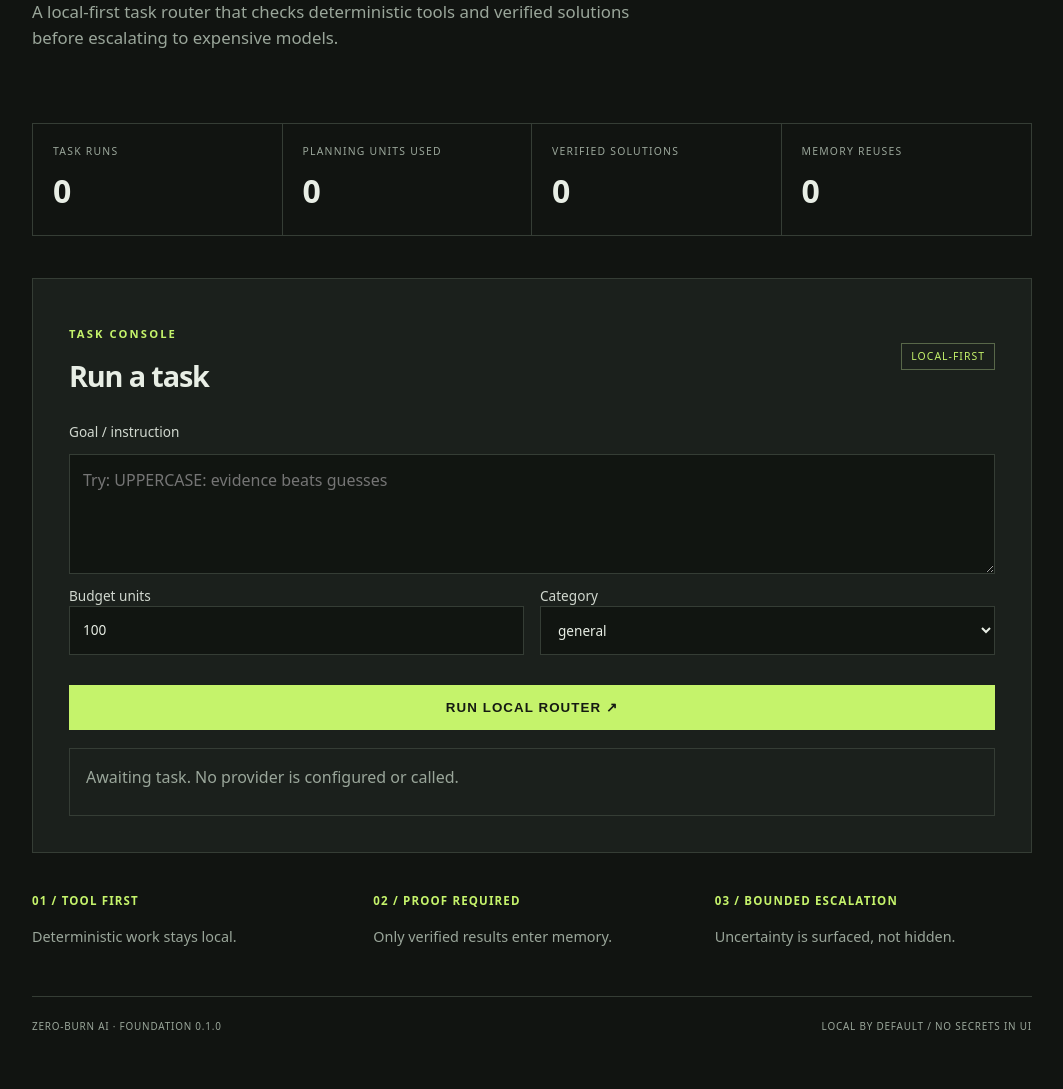
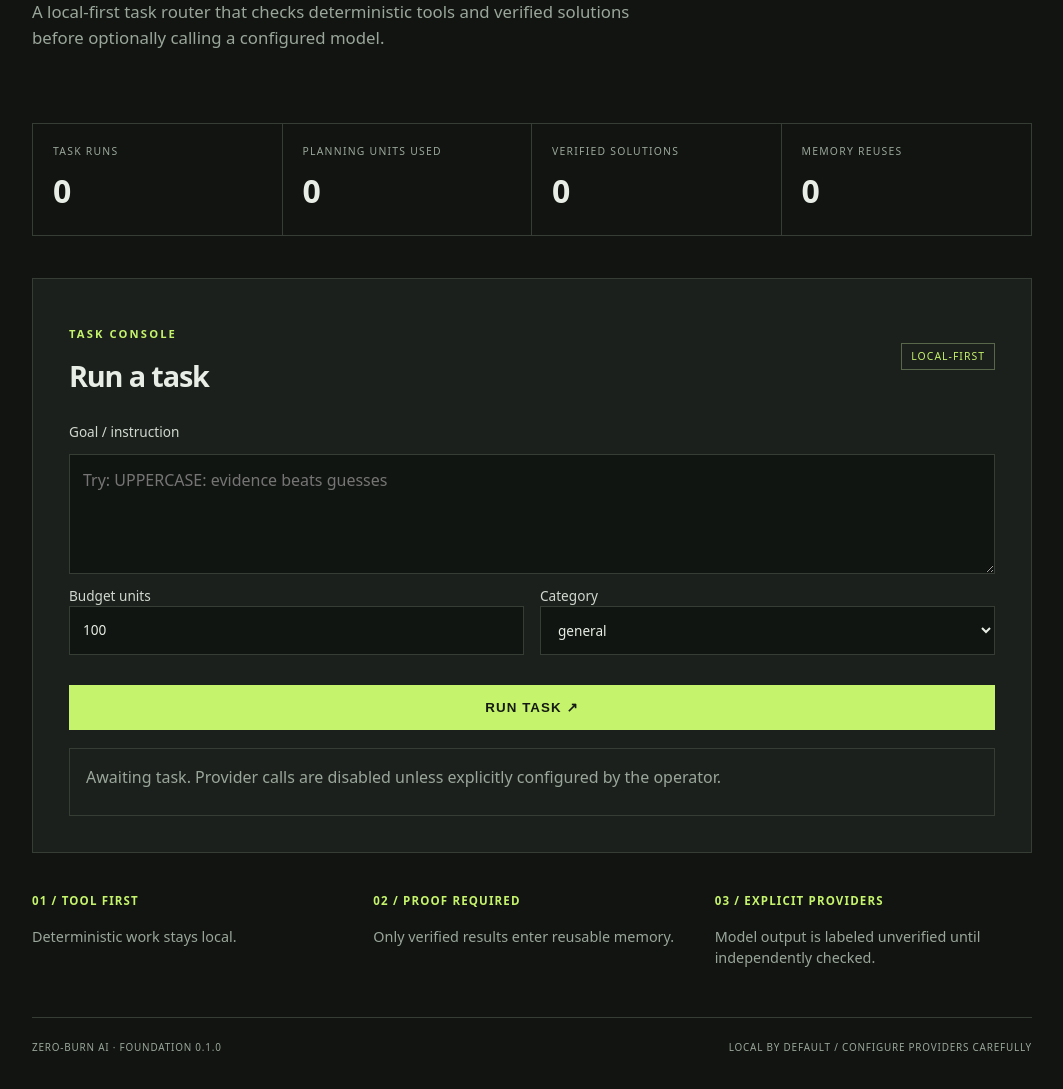
Before and after one commit to galaxyuniversity900-oss/ZERO-BURN-AI, a plain HTML site: page web/index.html in a window 1280 px wide. Shown: the part 409-1498 px from the top of the page, without its empty margins (108-1171 px from the left). Drawn offline with Linux system fonts and the light colour scheme; no server answers.

Commit message:
Clarify provider opt-in and model-output verification in dashboard

```diff
--- a/web/index.html
+++ b/web/index.html
@@ -1,12 +1,12 @@
 <!doctype html>
 <html lang="en"><head><meta charset="utf-8"><meta name="viewport" content="width=device-width,initial-scale=1">
 <meta name="theme-color" content="#171a18"><title>ZERO-BURN AI — Control Room</title><link rel="stylesheet" href="/style.css"></head>
-<body><header><div class="mark">ZB<span> / ENGINE</span></div><div class="live"><i></i> LOCAL MODE · NO PAID CALLS</div></header>
-<main><section class="hero"><p class="eyebrow">EVIDENCE-DRIVEN COMPUTE</p><h1>Spend tokens<br><em>only when needed.</em></h1><p class="sub">A local-first task router that checks deterministic tools and verified solutions before escalating to expensive models.</p></section>
+<body><header><div class="mark">ZB<span> / ENGINE</span></div><div class="live"><i></i> LOCAL-FIRST · PROVIDER OPT-IN</div></header>
+<main><section class="hero"><p class="eyebrow">EVIDENCE-DRIVEN COMPUTE</p><h1>Spend tokens<br><em>only when needed.</em></h1><p class="sub">A local-first task router that checks deterministic tools and verified solutions before optionally calling a configured model.</p></section>
 <section class="metrics"><article><small>TASK RUNS</small><strong id="runs">0</strong></article><article><small>PLANNING UNITS USED</small><strong id="units">0</strong></article><article><small>VERIFIED SOLUTIONS</small><strong id="solutions">0</strong></article><article><small>MEMORY REUSES</small><strong id="hits">0</strong></article></section>
 <section class="work"><div class="section-title"><div><p class="eyebrow">TASK CONSOLE</p><h2>Run a task</h2></div><span class="badge">LOCAL-FIRST</span></div>
 <form id="task-form"><label for="goal">Goal / instruction</label><textarea id="goal" required maxlength="4000" placeholder="Try: UPPERCASE: evidence beats guesses"></textarea>
 <div class="row"><label>Budget units <input id="budget" type="number" min="0" max="100000" value="100"></label><label>Category <select id="category"><option>general</option><option>coding</option><option>research</option><option>data</option><option>design</option></select></label></div>
-<button type="submit" id="run">RUN LOCAL ROUTER <span>↗</span></button></form><div id="result" class="result" aria-live="polite"><span class="muted">Awaiting task. No provider is configured or called.</span></div></section>
-<section class="principles"><div><b>01 / TOOL FIRST</b><p>Deterministic work stays local.</p></div><div><b>02 / PROOF REQUIRED</b><p>Only verified results enter memory.</p></div><div><b>03 / BOUNDED ESCALATION</b><p>Uncertainty is surfaced, not hidden.</p></div></section>
-<footer><span>ZERO-BURN AI · FOUNDATION 0.1.0</span><span>LOCAL BY DEFAULT / NO SECRETS IN UI</span></footer></main><script src="/app.js" defer></script></body></html>
+<button type="submit" id="run">RUN TASK <span>↗</span></button></form><div id="result" class="result" aria-live="polite"><span class="muted">Awaiting task. Provider calls are disabled unless explicitly configured by the operator.</span></div></section>
+<section class="principles"><div><b>01 / TOOL FIRST</b><p>Deterministic work stays local.</p></div><div><b>02 / PROOF REQUIRED</b><p>Only verified results enter reusable memory.</p></div><div><b>03 / EXPLICIT PROVIDERS</b><p>Model output is labeled unverified until independently checked.</p></div></section>
+<footer><span>ZERO-BURN AI · FOUNDATION 0.1.0</span><span>LOCAL BY DEFAULT / CONFIGURE PROVIDERS CAREFULLY</span></footer></main><script src="/app.js" defer></script></body></html>
```
